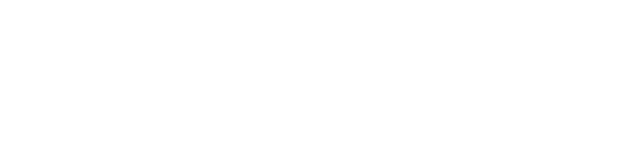
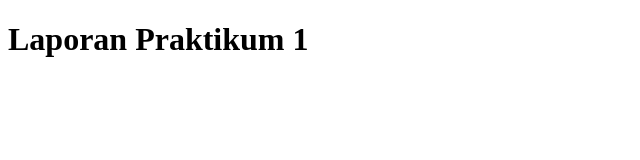
Before and after one commit to AthayaSalsabila/aws-amplify-project, a plain HTML site: page index.html in a window 1280 px wide. Shown: the whole page, without its empty margins (0-640 px from the left). Drawn offline with Linux system fonts and the light colour scheme.

Commit message:
Update index.html

```diff
--- a/index.html
+++ b/index.html
@@ -6,6 +6,6 @@
     <title>Document</title>
 </head>
 <body>
-
+    <h1> Laporan Praktikum 1</h1>
 </body>
 </html>
```
